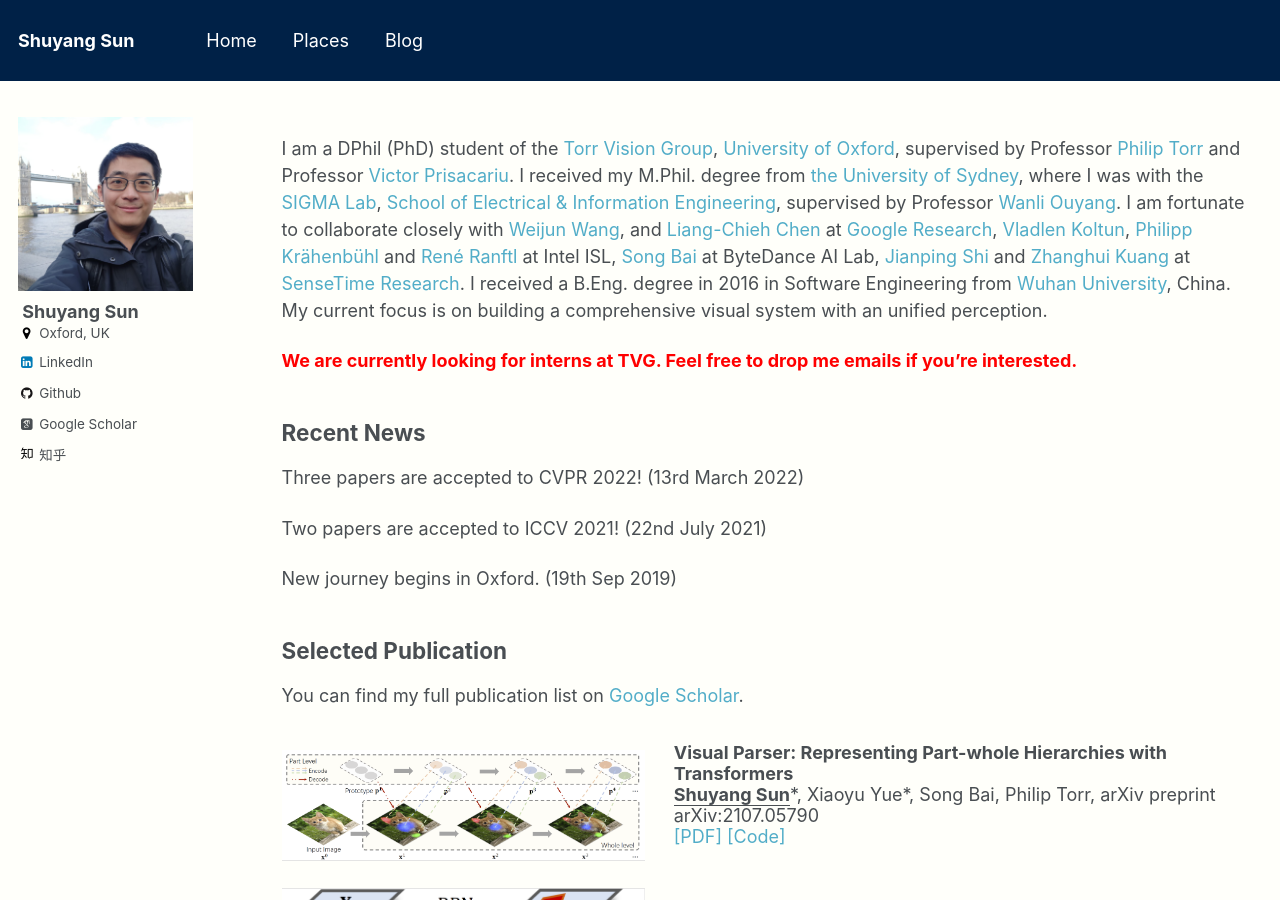
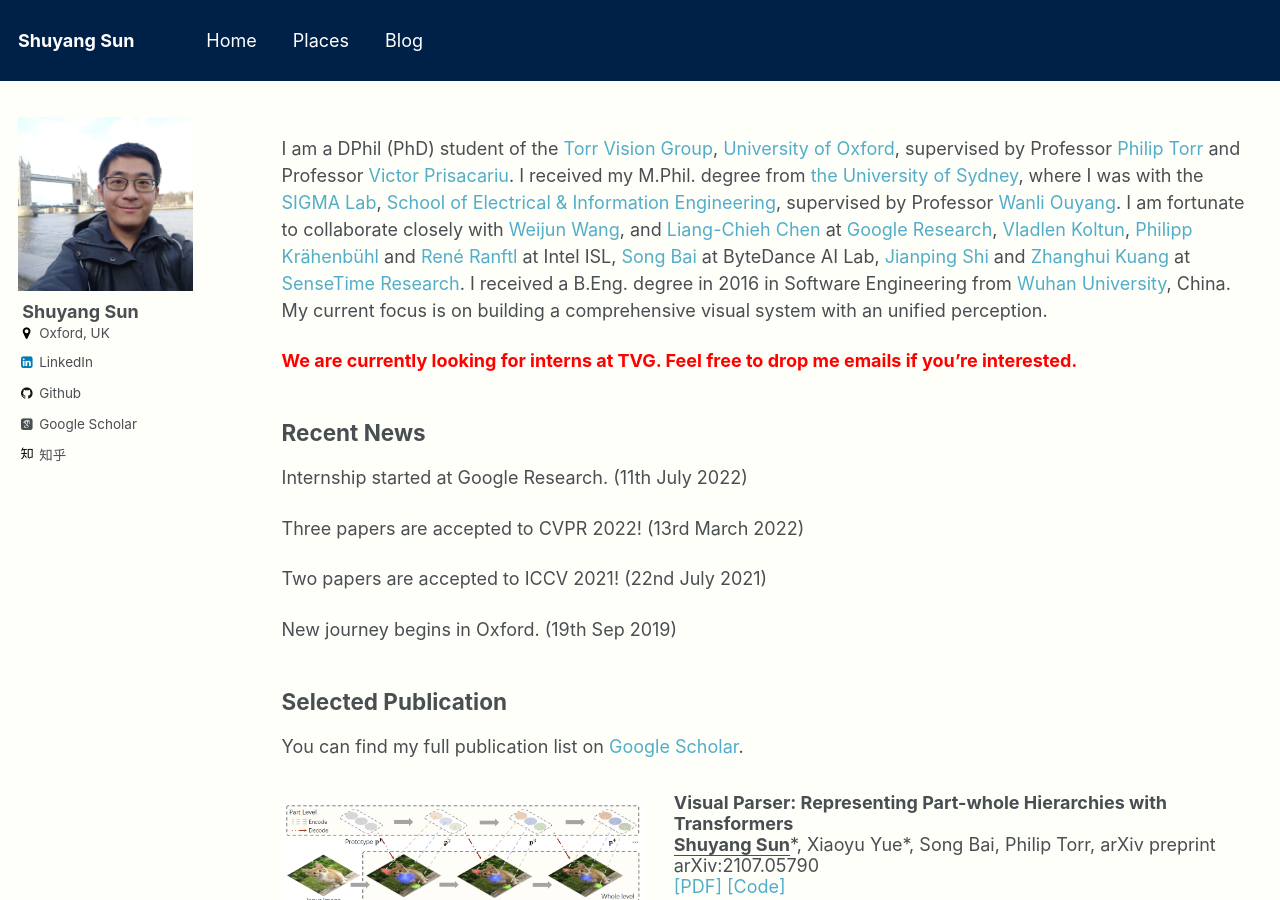
Before and after one commit to kevin-ssy/old_kevin-ssy.github.io, a Jekyll site: the page built from _pages/about.md, in a window 1280 px wide and 900 px high. Built offline with Jekyll 4.4.1, drawn with Linux system fonts in a browser that asks for light colours; some web fonts are replaced.

Commit message:
Update about.md

```diff
--- a/_pages/about.md
+++ b/_pages/about.md
@@ -20,6 +20,8 @@ My current focus is on building a comprehensive visual system with an unified pe
 
 
 ## Recent News
+
+Internship started at Google Research. (11th July 2022)
 
 Three papers are accepted to CVPR 2022! (13rd March 2022)
 
```
